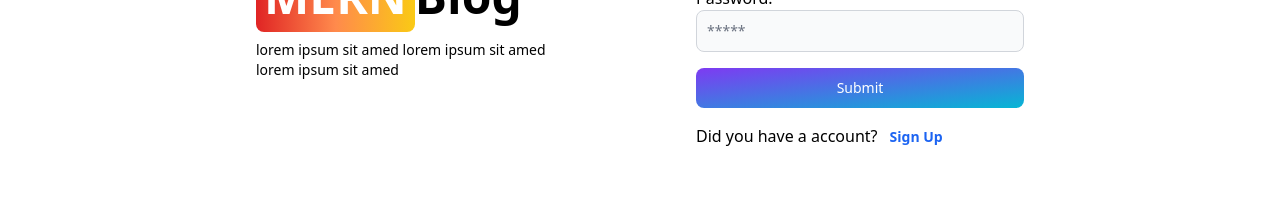
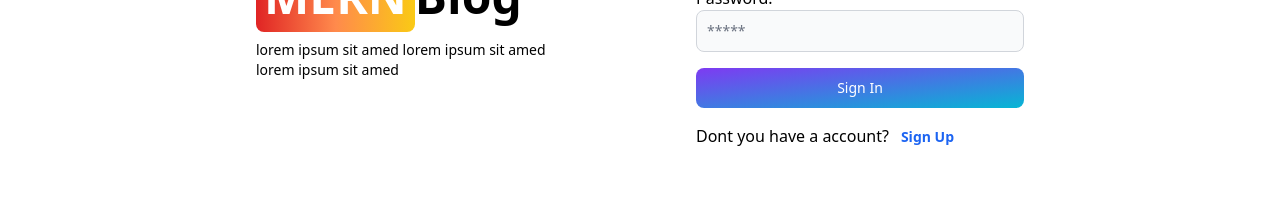
Before and after one commit to HMertYAVAS/MERN-BlogApp, a React (Vite) app in the folder client/: page /sign-in in a window 1280 px wide. Shown: the part 252-449 px from the top of the page. Built offline with nearby package versions, Linux system fonts and the light colour scheme.

Commit message:
Sing In page functionality and Sing Up page UI fixed

```diff
--- a/client/src/pages/SignIn.jsx
+++ b/client/src/pages/SignIn.jsx
@@ -11,11 +11,10 @@ export default function SignIp() {
   const handleChange = (e) => {
     setFormData({ ...formData, [e.target.id]: e.target.value.trim() });
   };
-  console.log(formData);
-
+/*   console.log(formData); */
   const handleSubmit = async (e) => {
     e.preventDefault();
-    if (!formData.username || !formData.email || !formData.password) {
+    if (!formData.username || !formData.password) {
       return setErrorMessage("Please fill out all fields");
     }
     try {
@@ -32,7 +31,7 @@ export default function SignIp() {
       }
       setLoading(false)
       if(res.ok){
-        navigate('/sign-in')
+        navigate('/')
       }
     } catch (error) {
       setErrorMessage(error.message)
@@ -89,14 +88,14 @@ export default function SignIp() {
                   <Spinner size={'sm'} />
                   <span className="pl-3">Loading...</span>
                   </>
-                  ):"Submit"
+                  ):"Sign In"
               }
 
             </Button>
             <div>
-              <span className="mr-3">Did you have a account?</span>
+              <span className="mr-3">Dont you have a account?</span>
               <Link
-                to={"/sign-in"}
+                to={"/sign-up"}
                 className="text-blue-600 font-semibold text-sm"
               >
 
--- a/client/src/pages/SignUp.jsx
+++ b/client/src/pages/SignUp.jsx
@@ -98,7 +98,7 @@ export default function SignUp() {
                   <Spinner size={'sm'} />
                   <span className="pl-3">Loading...</span>
                   </>
-                  ):"Submit"
+                  ):"Sign Up"
               }
 
             </Button>
```
